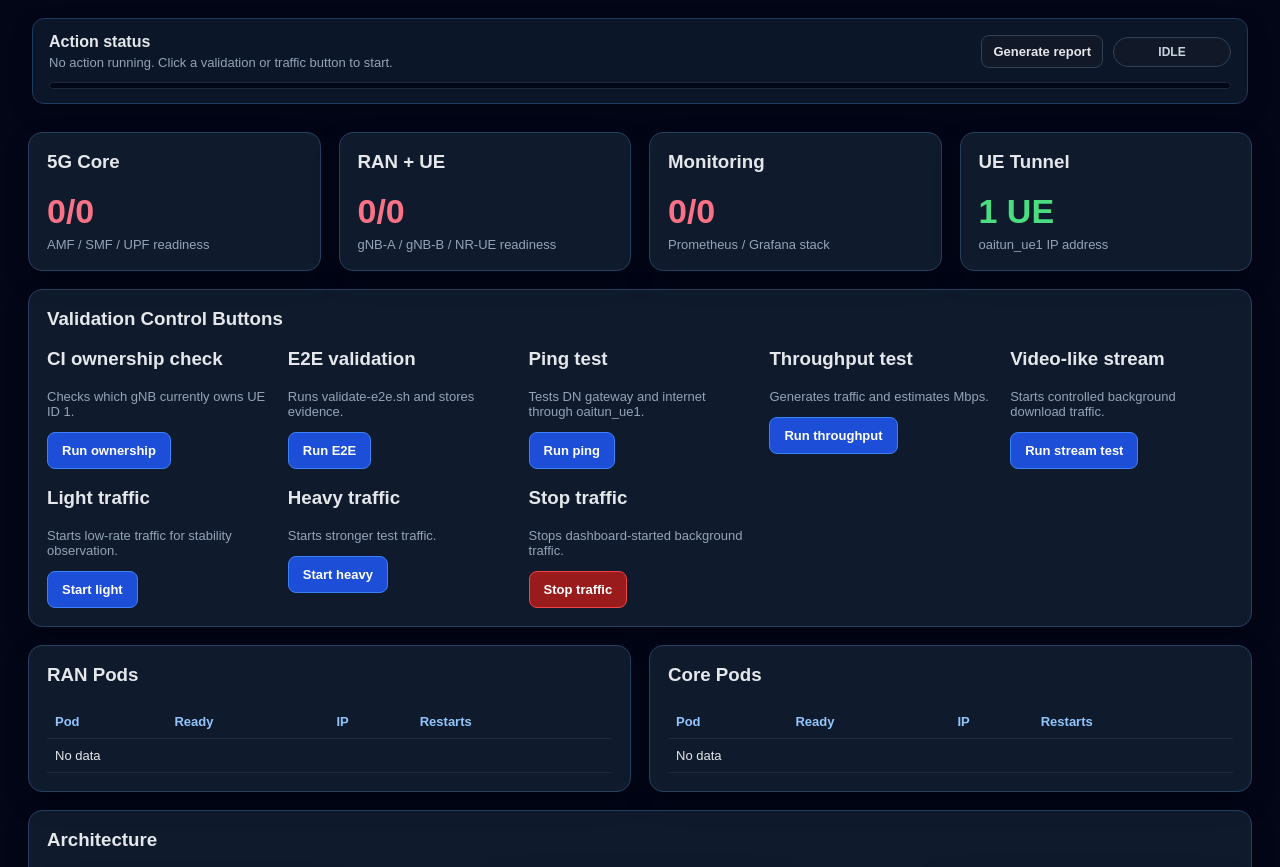
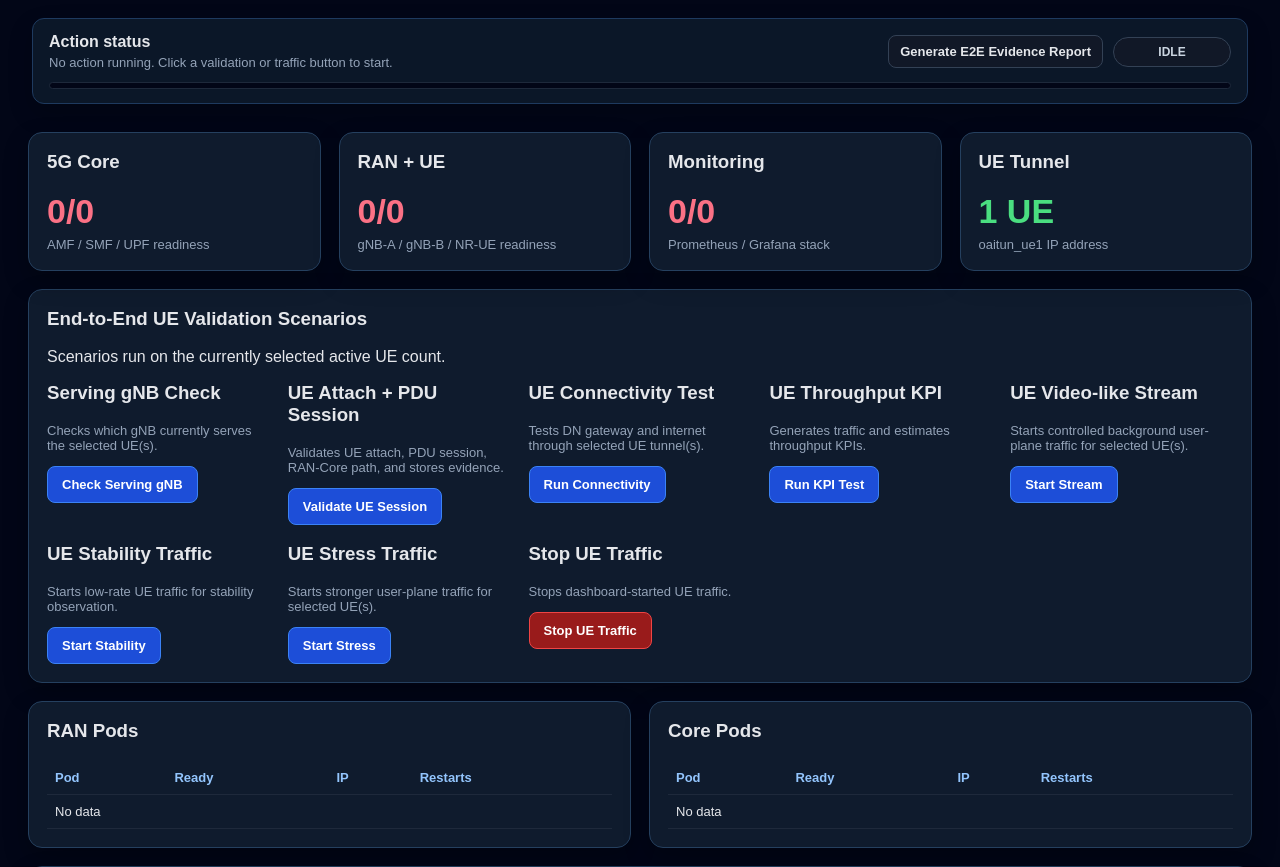
Before and after one commit to Ghazidayah/oran-e2e, a Flask app: page / in a window 1280 px wide. Shown: the part 102-969 px from the top of the page. Run offline with Flask 3, Linux system fonts and the light colour scheme; data that the repository does not hold is empty.

Commit message:
Rename dashboard scenarios for UE validation workflows

```diff
--- a/web-dashboard/templates/index.html
+++ b/web-dashboard/templates/index.html
@@ -352,47 +352,48 @@
   </section>
 
   <section class="card section">
-    <h3>Validation Control Buttons</h3>
+    <h3>End-to-End UE Validation Scenarios</h3>
+<p class="muted scenario-note">Scenarios run on the currently selected active UE count.</p>
     <div class="grid cards">
       <div>
-        <h3>CI ownership check</h3>
-        <p class="small">Checks which gNB currently owns UE ID 1.</p>
-        <button onclick="runAction('ownership')">Run ownership</button>
+        <h3>Serving gNB Check</h3>
+        <p class="small">Checks which gNB currently serves the selected UE(s).</p>
+        <button onclick="runAction('ownership')">Check Serving gNB</button>
       </div>
       <div>
-        <h3>E2E validation</h3>
-        <p class="small">Runs validate-e2e.sh and stores evidence.</p>
-        <button onclick="runAction('e2e')">Run E2E</button>
+        <h3>UE Attach + PDU Session</h3>
+        <p class="small">Validates UE attach, PDU session, RAN-Core path, and stores evidence.</p>
+        <button onclick="runAction('e2e')">Validate UE Session</button>
       </div>
       <div>
-        <h3>Ping test</h3>
-        <p class="small">Tests DN gateway and internet through oaitun_ue1.</p>
-        <button onclick="runAction('ping')">Run ping</button>
+        <h3>UE Connectivity Test</h3>
+        <p class="small">Tests DN gateway and internet through selected UE tunnel(s).</p>
+        <button onclick="runAction('ping')">Run Connectivity</button>
       </div>
       <div>
-        <h3>Throughput test</h3>
-        <p class="small">Generates traffic and estimates Mbps.</p>
-        <button onclick="runAction('throughput')">Run throughput</button>
+        <h3>UE Throughput KPI</h3>
+        <p class="small">Generates traffic and estimates throughput KPIs.</p>
+        <button onclick="runAction('throughput')">Run KPI Test</button>
       </div>
       <div>
-        <h3>Video-like stream</h3>
-        <p class="small">Starts controlled background download traffic.</p>
-        <button onclick="runAction('stream')">Run stream test</button>
+        <h3>UE Video-like Stream</h3>
+        <p class="small">Starts controlled background user-plane traffic for selected UE(s).</p>
+        <button onclick="runAction('stream')">Start Stream</button>
       </div>
       <div>
-        <h3>Light traffic</h3>
-        <p class="small">Starts low-rate traffic for stability observation.</p>
-        <button onclick="runAction('light_traffic')">Start light</button>
+        <h3>UE Stability Traffic</h3>
+        <p class="small">Starts low-rate UE traffic for stability observation.</p>
+        <button onclick="runAction('light_traffic')">Start Stability</button>
       </div>
       <div>
-        <h3>Heavy traffic</h3>
-        <p class="small">Starts stronger test traffic.</p>
-        <button onclick="runAction('heavy_traffic')">Start heavy</button>
+        <h3>UE Stress Traffic</h3>
+        <p class="small">Starts stronger user-plane traffic for selected UE(s).</p>
+        <button onclick="runAction('heavy_traffic')">Start Stress</button>
       </div>
       <div>
-        <h3>Stop traffic</h3>
-        <p class="small">Stops dashboard-started background traffic.</p>
-        <button class="danger" onclick="runAction('stop_traffic')">Stop traffic</button>
+        <h3>Stop UE Traffic</h3>
+        <p class="small">Stops dashboard-started UE traffic.</p>
+        <button class="danger" onclick="runAction('stop_traffic')">Stop UE Traffic</button>
       </div>
     </div>
   </section>
@@ -668,14 +669,14 @@ setInterval(loadMetrics, 2000);
 <script>
 (function () {
   const ACTION_LABELS = {
-    ownership: "CI ownership check",
-    e2e: "E2E validation",
-    ping: "Ping test",
-    throughput: "Throughput test",
-    stream: "Video-like stream",
-    light_traffic: "Light traffic",
-    heavy_traffic: "Heavy traffic",
-    stop_traffic: "Stop traffic",
+    ownership: "Serving gNB Check",
+    e2e: "UE Attach + PDU Session",
+    ping: "UE Connectivity Test",
+    throughput: "UE Throughput KPI",
+    stream: "UE Video-like Stream",
+    light_traffic: "UE Stability Traffic",
+    heavy_traffic: "UE Stress Traffic",
+    stop_traffic: "Stop UE Traffic",
     report: "Lab report"
   };
 
@@ -703,7 +704,7 @@ setInterval(loadMetrics, 2000);
           </div>
         </div>
         <div class="feedback-actions">
-          <button class="feedback-report-button" type="button" data-action="report">Generate report</button>
+          <button class="feedback-report-button" type="button" data-action="report">Generate E2E Evidence Report</button>
           <span id="action-feedback-pill" class="feedback-pill">IDLE</span>
         </div>
       </div>
```
